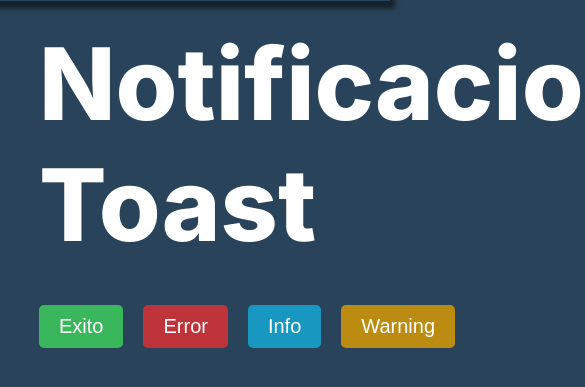
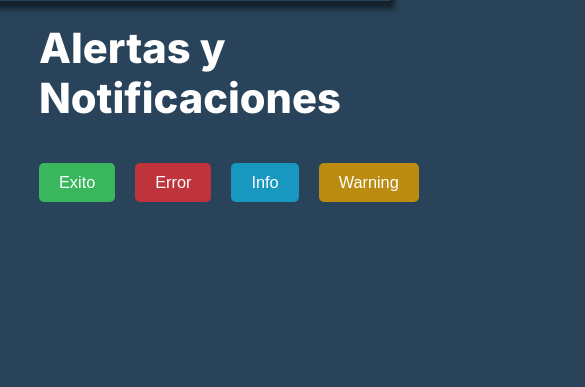
Before and after one commit to cycscarlos/Notifications_Toast, a plain HTML site: page index.html in a window 390 px wide. Shown: the part 127-514 px from the top of the page, 585 px wide, since content can reach past the window. Drawn offline with Linux system fonts and the light colour scheme.

Commit message:
Adjustments

```diff
--- a/assets/css/toast.css
+++ b/assets/css/alertas.css
@@ -7,6 +7,17 @@
   --error-hover: #962a31;
   --info-hover: #147fa0;
   --warning-hover: #9b7512;
+
+  --step--4: clamp(0.48rem, 0.47rem + 0.06vw, 0.51rem);
+  --step--3: clamp(0.58rem, 0.55rem + 0.12vw, 0.64rem);
+  --step--2: clamp(0.69rem, 0.65rem + 0.21vw, 0.8rem);
+  --step--1: clamp(0.83rem, 0.77rem + 0.33vw, 1rem);
+  --step-0: clamp(1rem, 0.9rem + 0.49vw, 1.25rem);
+  --step-1: clamp(1.2rem, 1.06rem + 0.71vw, 1.56rem);
+  --step-2: clamp(1.44rem, 1.24rem + 1vw, 1.95rem);
+  --step-3: clamp(1.73rem, 1.45rem + 1.39vw, 2.44rem);
+  --step-4: clamp(2.07rem, 1.69rem + 1.91vw, 3.05rem);
+  --step-5: clamp(2.49rem, 1.97rem + 2.59vw, 3.82rem);
 }
 
 * {
@@ -30,7 +41,7 @@ body {
 
 .hero .titulo {
   font-weight: 800;
-  font-size: 100px;
+  font-size: var(--step-5);
   margin-bottom: 40px;
 }
 
@@ -41,7 +52,7 @@ body {
 
 .btn {
   padding: 10px 20px;
-  font-size: 20px;
+  font-size: var(--step-0);
   background: #000;
   border: none;
   cursor: pointer;
@@ -128,7 +139,7 @@ body {
 }
 
 .toast .titulo {
-  font-size: 20px;
+  font-size: var(--step-0);
   font-weight: 600;
   margin-bottom: 5px;
 }
@@ -199,3 +210,8 @@ body {
     width: 0%;
   }
 }
+@media screen and (min-width: 992px) {
+  .hero .titulo {
+    font-size: 100px;
+  }
+}
--- a/assets/css/style.css
+++ b/assets/css/style.css
@@ -1,2 +1,2 @@
 @import "../header/header.css"; /* header */
-@import "toast.css"; /* Notifications Toast */
+@import "alertas.css"; /* Notifications Toast */
--- a/assets/header/header.css
+++ b/assets/header/header.css
@@ -14,7 +14,7 @@
   --step--3: clamp(0.58rem, 0.55rem + 0.12vw, 0.64rem);
   --step--2: clamp(0.69rem, 0.65rem + 0.21vw, 0.8rem);
   --step--1: clamp(0.83rem, 0.77rem + 0.33vw, 1rem);
-  /* --header-height: clamp(7rem, 3rem + 4vw, 8rem); */
+
   --header-height: 6rem;
 }
 body {
--- a/index.html
+++ b/index.html
@@ -53,7 +53,7 @@
 
     <div class="contenedor">
       <div class="hero">
-        <h1 class="titulo">Notificaciones Toast</h1>
+        <h1 class="titulo">Alertas y Notificaciones</h1>
         <div class="contenedor-botones" id="contenedor-botones">
           <button class="btn exito" data-tipo="exito">Exito</button>
           <button class="btn error" data-tipo="error">Error</button>
```
Also changed, not shown: 1 other file.
